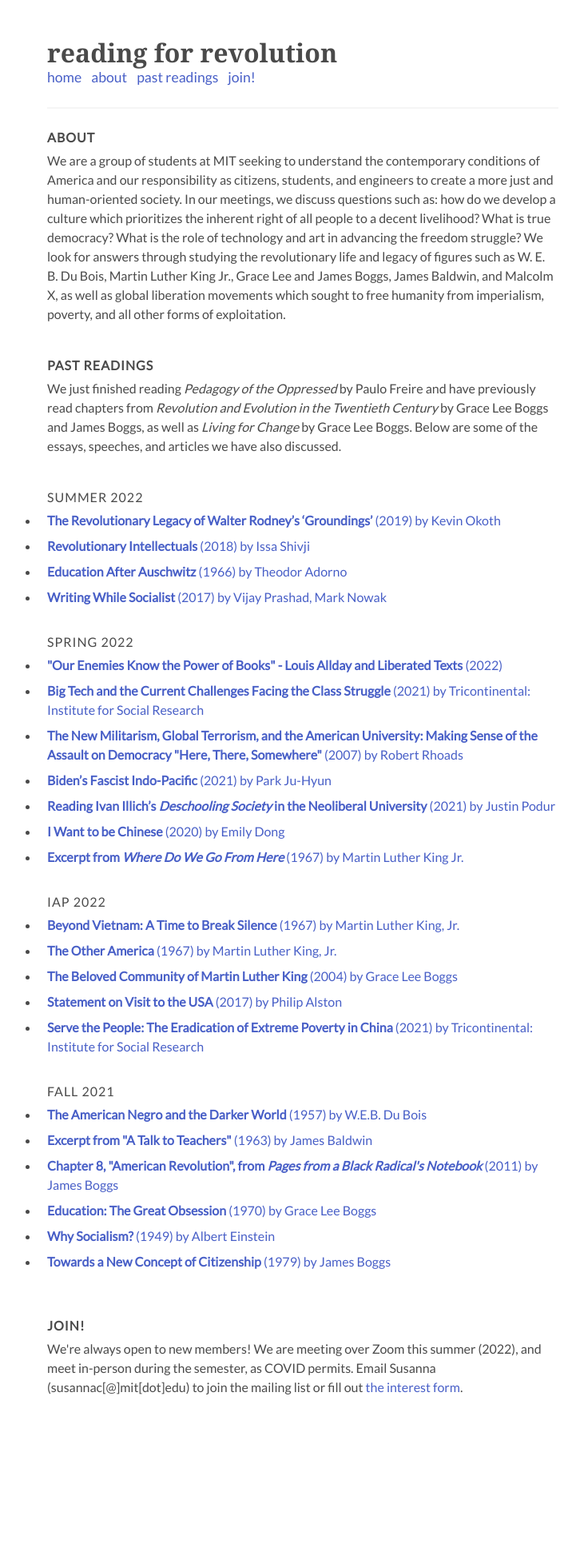
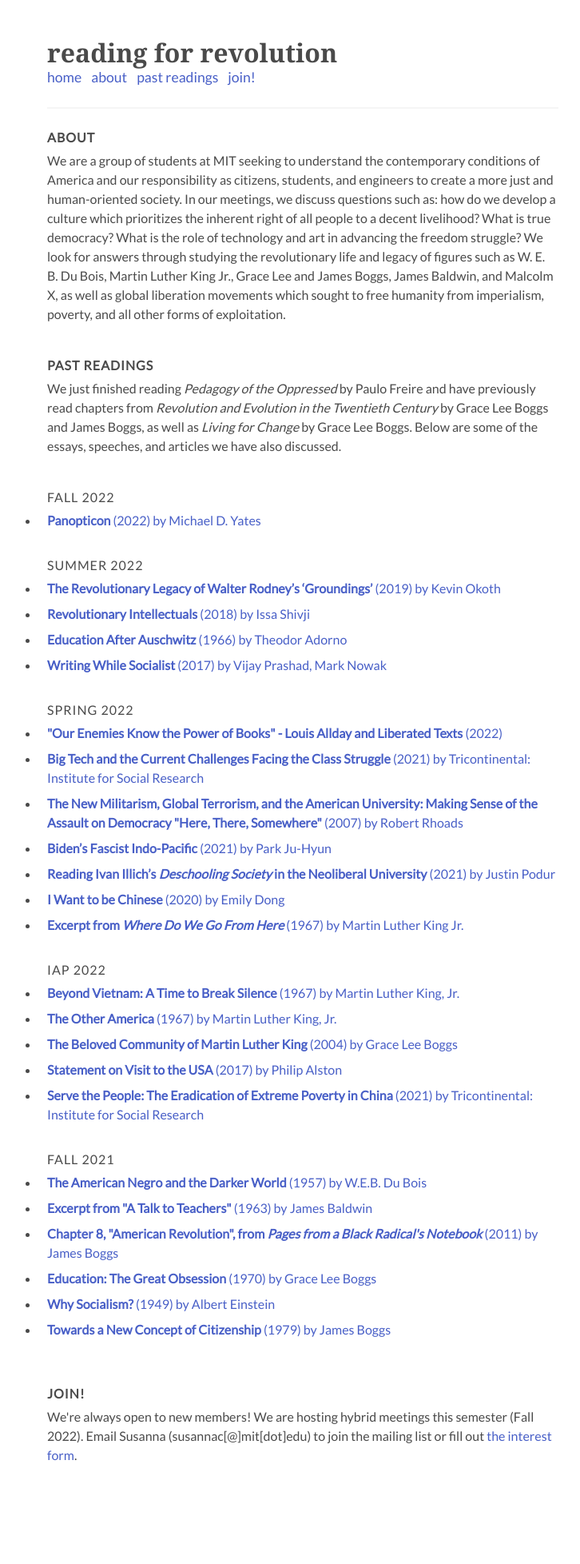
Before and after one commit to susannachen7/reading-for-revolution, a Jekyll site: the page built from index.md, in a window 1280 px wide. Shown: the whole page at 80% size, without its empty margins (261-987 px from the left). Built offline with Jekyll 4.4.1, drawn with Linux system fonts in a browser that asks for light colours; before the commit the page ends 1871 px from its top, so only the background shows below that.

Commit message:
update for new semester, add reading

```diff
--- a/_config.yml
+++ b/_config.yml
@@ -17,7 +17,7 @@ title: Reading for Revolution
 email: progressives-reading-group@mit.edu
 description: >- # this means to ignore newlines until "baseurl:"
   Reading group at MIT discussing the life and legacy of revolutionary figures such as Martin Luther King Jr., Grace Lee and James Boggs, and W. E. B. Du Bois.
-terms: ["Summer 2022", "Spring 2022","IAP 2022", "Fall 2021"]
+terms: ["Fall 2022", "Summer 2022", "Spring 2022","IAP 2022", "Fall 2021"]
 baseurl: "/reading-for-revolution" # the subpath of your site, e.g. /blog
 url: "https://susannachen7.github.io" # the base hostname & protocol for your site, e.g. http://example.com
 # Build settings
--- a/_layouts/home.html
+++ b/_layouts/home.html
@@ -49,7 +49,7 @@
 
       <div id = "join">
         <h2 class = "is-size-6 heading has-text-weight-bold">Join!</h2>
-        <p>We're always open to new members! We are meeting over Zoom this summer (2022), and meet in-person during the semester, as COVID permits. Email Susanna (susannac[@]mit[dot]edu) to join the mailing list or fill out <a href = "https://docs.google.com/forms/d/e/1FAIpQLSc8mdHIKVBvQh2EuLrOcjord6niJF43B6okvw7E3ckredV50w/viewform">the interest form</a>.</p>
+        <p>We're always open to new members! We are hosting hybrid meetings this semester (Fall 2022). Email Susanna (susannac[@]mit[dot]edu) to join the mailing list or fill out <a href = "https://docs.google.com/forms/d/e/1FAIpQLSc8mdHIKVBvQh2EuLrOcjord6niJF43B6okvw7E3ckredV50w/viewform">the interest form</a>.</p>
       </div>
 
     </div>
```
Also changed, not shown: _posts/2022-10-02-panopticon.md (added, +8 -0 lines).
